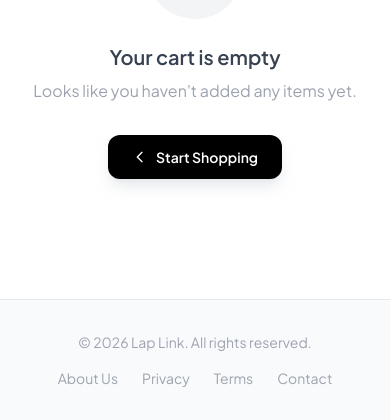
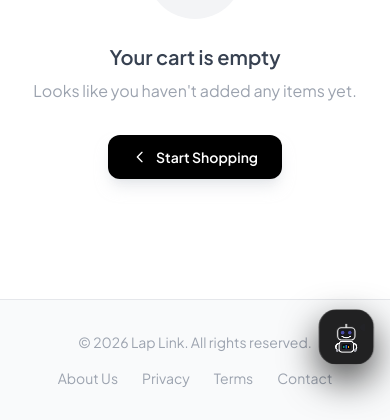
Before and after one commit to OmarAli4/laplink, a Django app: page /en/cart/ in a window 390 px wide. Shown: the part 461-881 px from the top of the page. Run offline with Django 5.2, Linux system fonts and the light colour scheme; data that the repository does not hold is empty; parts of the project's set-up code (start-up, migrations or seed data) failed here and were passed over; some libraries are stand-ins or nearby versions.

Commit message:
Enable Robot Companion Mascot on mobile screens

```diff
--- a/shop/templates/shop/partials/robot_companion.html
+++ b/shop/templates/shop/partials/robot_companion.html
@@ -15,7 +15,7 @@
      }"
      @robot-start.window="isHovering = true; hoveredTitle = $event.detail.title; if(window.TechSound) window.TechSound.playPop();"
      @robot-stop.window="isHovering = false; hoveredTitle = '';"
-     class="hidden sm:block fixed bottom-6 right-6 z-40 font-sans pointer-events-none transition-transform duration-300 transform-gpu"
+     class="fixed bottom-4 right-4 sm:bottom-6 sm:right-6 z-40 font-sans pointer-events-none transition-transform duration-300 transform-gpu scale-75 sm:scale-100 origin-bottom-right"
      :class="{ 'robot-home-smooth-patrol': page === 'home' && !isHovering }">
 
     <div class="relative flex flex-col items-end">
```
